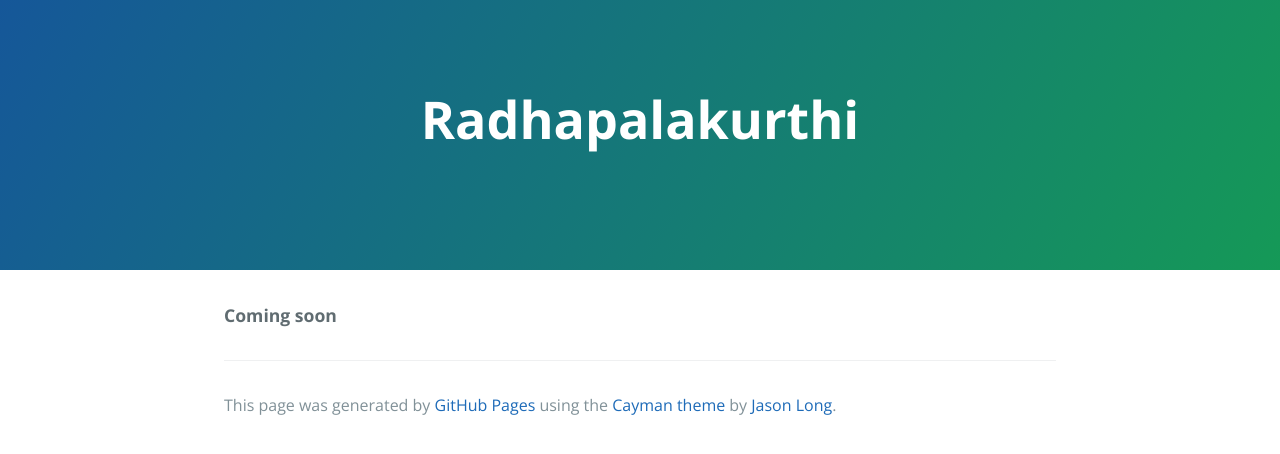
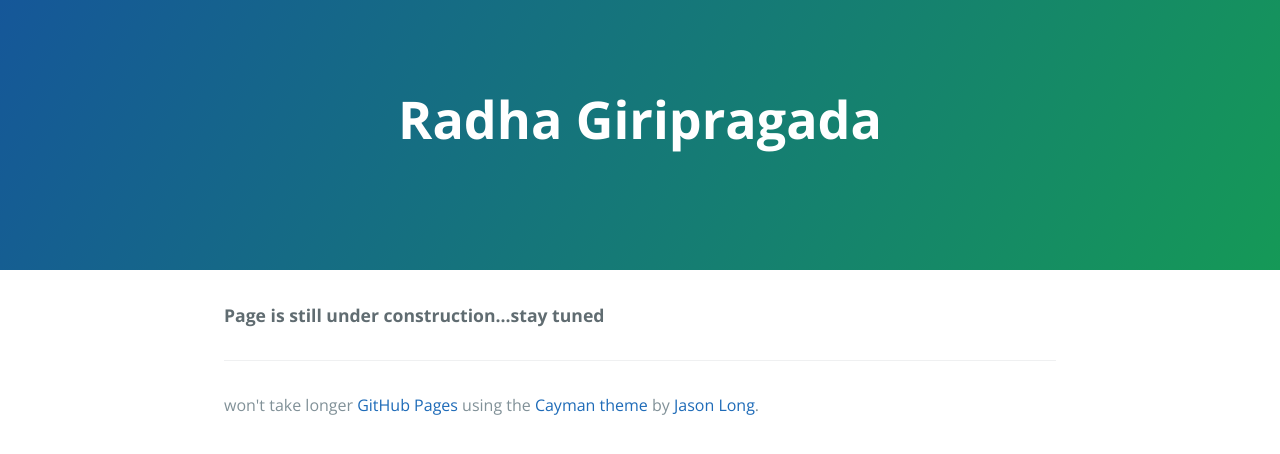
Before and after one commit to RadhaGiripragada/radhapalakurthi.github.io, a Jekyll site: the page index.html, which Jekyll copies as it is, in a window 1280 px wide. Shown: the top 454 px of the page. Built offline with Jekyll 4.4.1, drawn with Linux system fonts in a browser that asks for light colours.

Commit message:
Update index.html

```diff
--- a/index.html
+++ b/index.html
@@ -11,16 +11,16 @@
   </head>
   <body>
     <section class="page-header">
-      <h1 class="project-name">Radhapalakurthi</h1>
+      <h1 class="project-name">Radha Giripragada</h1>
       <h2 class="project-tagline"></h2>
     </section>
 
     <section class="main-content">
-      <p><strong>Coming soon</strong></p>
+      <p><strong>Page is still under construction...stay tuned</strong></p>
 
       <footer class="site-footer">
 
-        <span class="site-footer-credits">This page was generated by <a href="https://pages.github.com">GitHub Pages</a> using the <a href="https://github.com/jasonlong/cayman-theme">Cayman theme</a> by <a href="https://twitter.com/jasonlong">Jason Long</a>.</span>
+        <span class="site-footer-credits">won't take longer <a href="https://pages.github.com">GitHub Pages</a> using the <a href="https://github.com/jasonlong/cayman-theme">Cayman theme</a> by <a href="https://twitter.com/jasonlong">Jason Long</a>.</span>
       </footer>
 
     </section>
```
